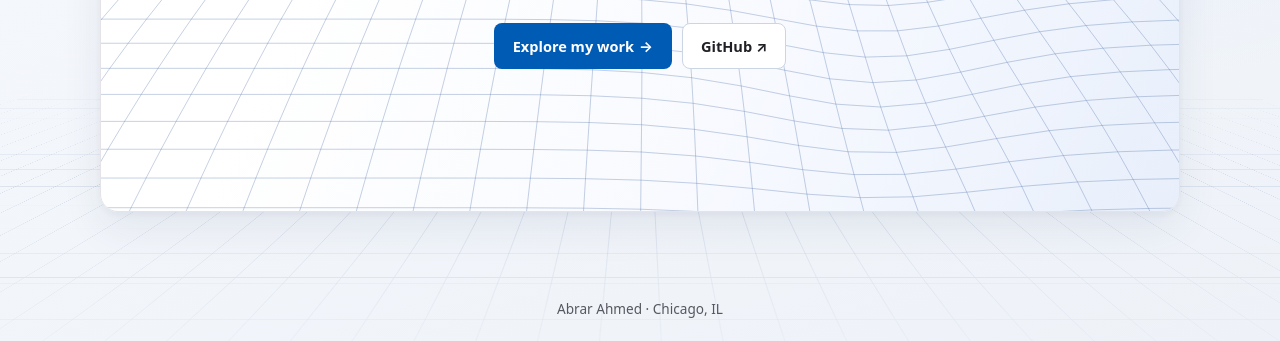
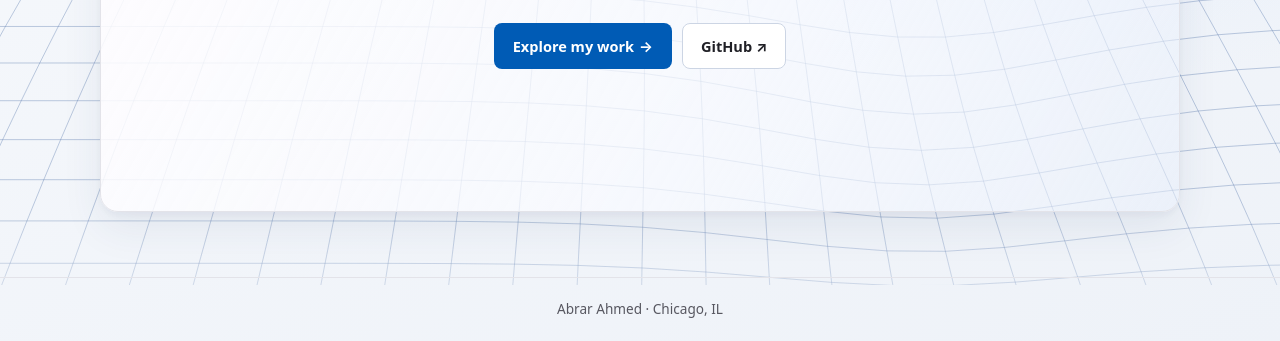
Before and after one commit to abrara9123/abrara9123.github.io, a plain HTML site: page index.html in a window 1280 px wide. Shown: the part 515-856 px from the top of the page. Drawn offline with Linux system fonts and the light colour scheme.

Commit message:
Use the interactive spacetime grid across the portfolio

```diff
--- a/index.html
+++ b/index.html
@@ -6,17 +6,15 @@
 <meta name="description" content="Abrar Ahmed, computer science student and Data Structures TA at UIC.">
 <title>Home | Abrar Ahmed</title>
 <link rel="stylesheet" href="portfolio.css">
-<style>
-.spacetime { position:absolute; inset:0; width:100%; height:100%; z-index:-1; pointer-events:none; mask-image:linear-gradient(transparent 4%, #000 52%); }
-.hero:has(.spacetime)::before, .hero:has(.spacetime)::after { display:none; }
-</style>
+<link rel="stylesheet" href="spacetime.css">
+<script src="spacetime.js" defer></script>
 </head>
 <body>
+<canvas class="spacetime" aria-hidden="true"></canvas>
 <a class="skip" href="#main">Skip to content</a>
 <header><div class="wrap bar"><a class="brand" href="./">Abrar Ahmed</a><nav aria-label="Main navigation"><a href="./" aria-current="page">Home</a><a href="work.html">Work</a><a href="about.html">About</a><a href="contact.html">Contact</a></nav></div></header>
 <main id="main" class="wrap">
 <section class="hero">
-<canvas class="spacetime" aria-hidden="true"></canvas>
 <p class="detail">Computer Science · UIC</p>
 <h1>Abrar Ahmed</h1>
 <p class="lede">I build C++ software for assistive vision, audio playback, and concurrent systems.</p>
@@ -24,79 +22,5 @@
 </section>
 </main>
 <footer>Abrar Ahmed · Chicago, IL</footer>
-<script>
-(() => {
-  const canvas = document.querySelector('.spacetime');
-  const hero = canvas.closest('.hero');
-  const ctx = canvas.getContext('2d');
-  if (!ctx) return;
-
-  const motion = matchMedia('(prefers-reduced-motion: reduce)');
-  const columns = 36;
-  const rows = 26;
-  let width, height, frame = 0;
-  const cursor = {x:.72, y:.72, depth:.32};
-  const target = {...cursor};
-
-  function draw() {
-    frame = 0;
-    for (const key of ['x', 'y', 'depth']) cursor[key] += (target[key] - cursor[key]) * .15;
-    const length = Math.min(width, height);
-    const radius = length * .27;
-    const cx = cursor.x * width;
-    const cy = cursor.y * height;
-    const points = Array.from({length: rows + 1}, (_, row) => {
-      const t = row / rows;
-      const y = height * (.27 + .83 * t ** 1.7);
-      const spread = .55 + 1.45 * t;
-      return Array.from({length: columns + 1}, (_, column) => {
-        const x = width * (.5 + (column / columns - .5) * spread);
-        const dx = x - cx;
-        const dy = y - cy;
-        const pull = cursor.depth * Math.exp(-(dx * dx + dy * dy) / (radius * radius));
-        return [x - dx * pull * .24, y + length * .21 * pull];
-      });
-    });
-    ctx.clearRect(0, 0, width, height);
-    ctx.lineWidth = 1;
-    ctx.strokeStyle = 'rgba(51, 90, 153, .28)';
-    ctx.beginPath();
-    const trace = nodes => nodes.forEach(([x, y], i) => i ? ctx.lineTo(x, y) : ctx.moveTo(x, y));
-    points.forEach(trace);
-    for (let c = 0; c <= columns; c++) trace(points.map(row => row[c]));
-    ctx.stroke();
-    if (['x','y','depth'].some(key => Math.abs(cursor[key] - target[key]) > .001)) schedule();
-  }
-
-  function schedule() {
-    if (!frame) frame = requestAnimationFrame(draw);
-  }
-
-  const resize = new ResizeObserver(() => {
-    width = canvas.clientWidth;
-    height = canvas.clientHeight;
-    const ratio = Math.min(window.devicePixelRatio || 1, 2);
-    canvas.width = Math.round(width * ratio);
-    canvas.height = Math.round(height * ratio);
-    ctx.setTransform(ratio, 0, 0, ratio, 0, 0);
-    schedule();
-  });
-  resize.observe(canvas);
-
-  function rest() {
-    Object.assign(target, {x:.72, y:.72, depth:.32});
-    if (motion.matches) Object.assign(cursor, target);
-    schedule();
-  }
-  hero.addEventListener('pointermove', event => {
-    if (motion.matches || event.pointerType === 'touch') return;
-    const rect = hero.getBoundingClientRect();
-    Object.assign(target, {x:(event.clientX - rect.left) / rect.width, y:(event.clientY - rect.top) / rect.height, depth:1});
-    schedule();
-  }, {passive:true});
-  hero.addEventListener('pointerleave', rest);
-  motion.addEventListener('change', rest);
-})();
-</script>
 </body>
 </html>
--- /dev/null
+++ b/spacetime.css
@@ -0,0 +1,16 @@
+body::before { display: none; }
+.spacetime {
+  position: fixed;
+  inset: 0;
+  z-index: -1;
+  width: 100%;
+  height: 100%;
+  pointer-events: none;
+  mask-image: linear-gradient(transparent 12%, #000 49%, #000 90%, #0009);
+}
+.hero {
+  background: linear-gradient(120deg, #fffdfef0, #f8faffb8 63%, #e8effb82);
+}
+.hero::before, .hero::after { display: none; }
+.card { background: #fffffff0; }
+.card.featured { background: linear-gradient(120deg, #edf4fff0, #fbfcffe0); }
--- /dev/null
+++ b/spacetime.js
@@ -0,0 +1,81 @@
+(() => {
+  const canvas = document.querySelector('.spacetime');
+  const ctx = canvas.getContext('2d');
+  if (!ctx) return;
+
+  const motion = matchMedia('(prefers-reduced-motion: reduce)');
+  const resting = { x: .72, y: .72, depth: .32 };
+  const cursor = { ...resting };
+  const target = { ...resting };
+  const keys = ['x', 'y', 'depth'];
+  const columns = 38;
+  const rows = 28;
+  let width = 0;
+  let height = 0;
+  let frame = 0;
+
+  function schedule() {
+    if (!frame) frame = requestAnimationFrame(draw);
+  }
+
+  function draw() {
+    frame = 0;
+    if (!width || !height) return;
+    for (const key of keys) cursor[key] += (target[key] - cursor[key]) * .15;
+    const length = Math.min(width, height);
+    const radius = length * .28;
+    const cx = cursor.x * width;
+    const cy = cursor.y * height;
+
+    const points = Array.from({ length: rows + 1 }, (_, row) => {
+      const t = row / rows;
+      const y = height * (.16 + .98 * t ** 1.65);
+      const spread = .62 + 1.4 * t;
+      return Array.from({ length: columns + 1 }, (_, column) => {
+        const x = width * (.5 + (column / columns - .5) * spread);
+        const dx = x - cx;
+        const dy = y - cy;
+        const pull = cursor.depth * Math.exp(-(dx * dx + dy * dy) / (radius * radius));
+        return [x - dx * pull * .24, y + length * .20 * pull];
+      });
+    });
+
+    ctx.clearRect(0, 0, width, height);
+    ctx.lineWidth = 1;
+    ctx.strokeStyle = 'rgba(51, 90, 153, .30)';
+    ctx.beginPath();
+    function trace(nodes) {
+      nodes.forEach(([x, y], i) => i ? ctx.lineTo(x, y) : ctx.moveTo(x, y));
+    }
+    points.forEach(trace);
+    for (let c = 0; c <= columns; c++) trace(points.map(row => row[c]));
+    ctx.stroke();
+    if (keys.some(key => Math.abs(cursor[key] - target[key]) > .001)) schedule();
+  }
+
+  const resize = new ResizeObserver(() => {
+    width = canvas.clientWidth;
+    height = canvas.clientHeight;
+    const ratio = Math.min(window.devicePixelRatio || 1, 2);
+    canvas.width = Math.round(width * ratio);
+    canvas.height = Math.round(height * ratio);
+    ctx.setTransform(ratio, 0, 0, ratio, 0, 0);
+    schedule();
+  });
+  resize.observe(canvas);
+
+  function rest() {
+    Object.assign(target, resting);
+    if (motion.matches) Object.assign(cursor, target);
+    schedule();
+  }
+
+  window.addEventListener('pointermove', event => {
+    if (motion.matches || event.pointerType === 'touch' || !width || !height) return;
+    Object.assign(target, { x: event.clientX / width, y: event.clientY / height, depth: 1 });
+    schedule();
+  }, { passive: true });
+  document.documentElement.addEventListener('pointerleave', rest);
+  window.addEventListener('blur', rest);
+  motion.addEventListener('change', rest);
+})();
```
Also changed, not shown: about.html (+3 -0 lines), contact.html (+3 -0 lines), work.html (+3 -0 lines).
